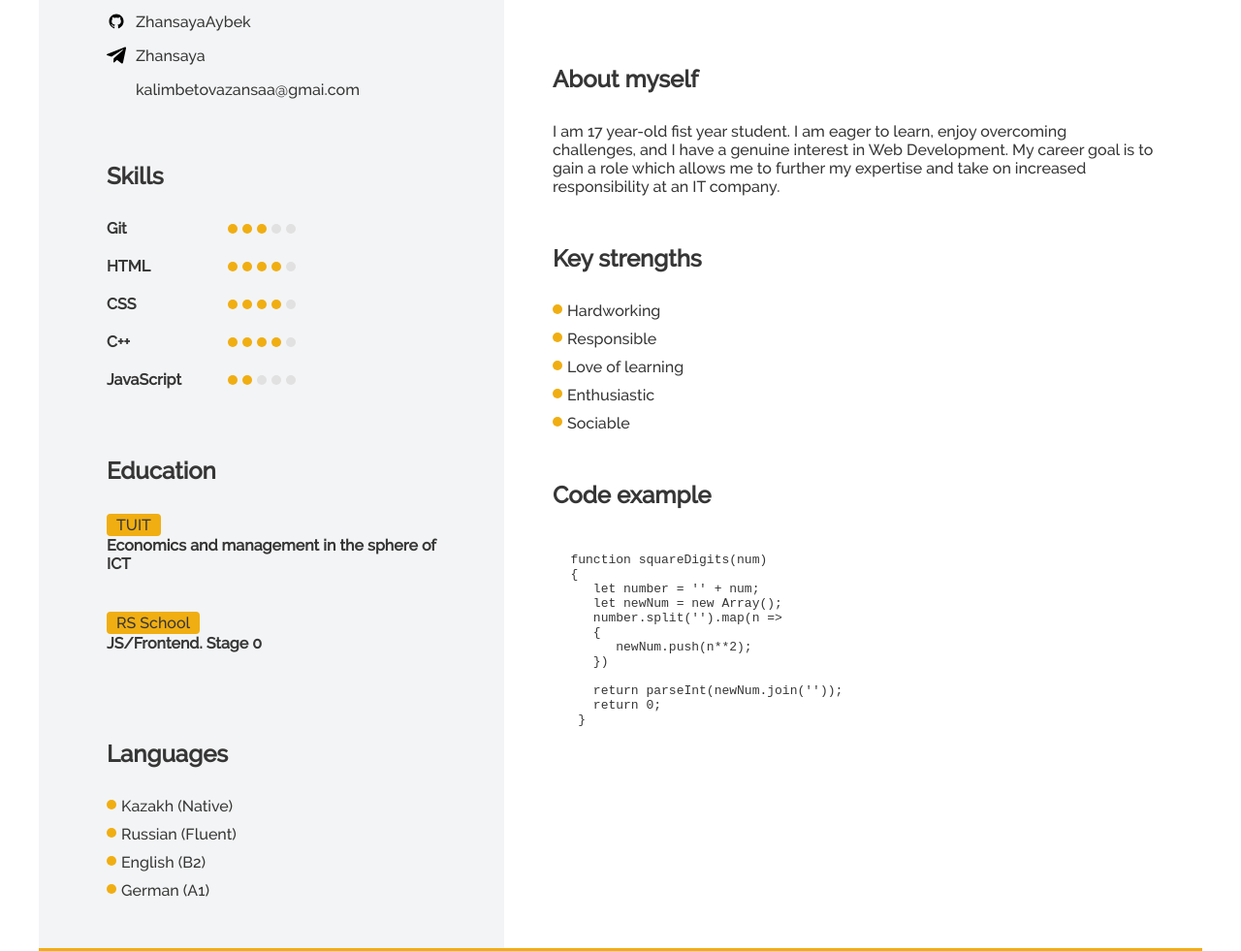
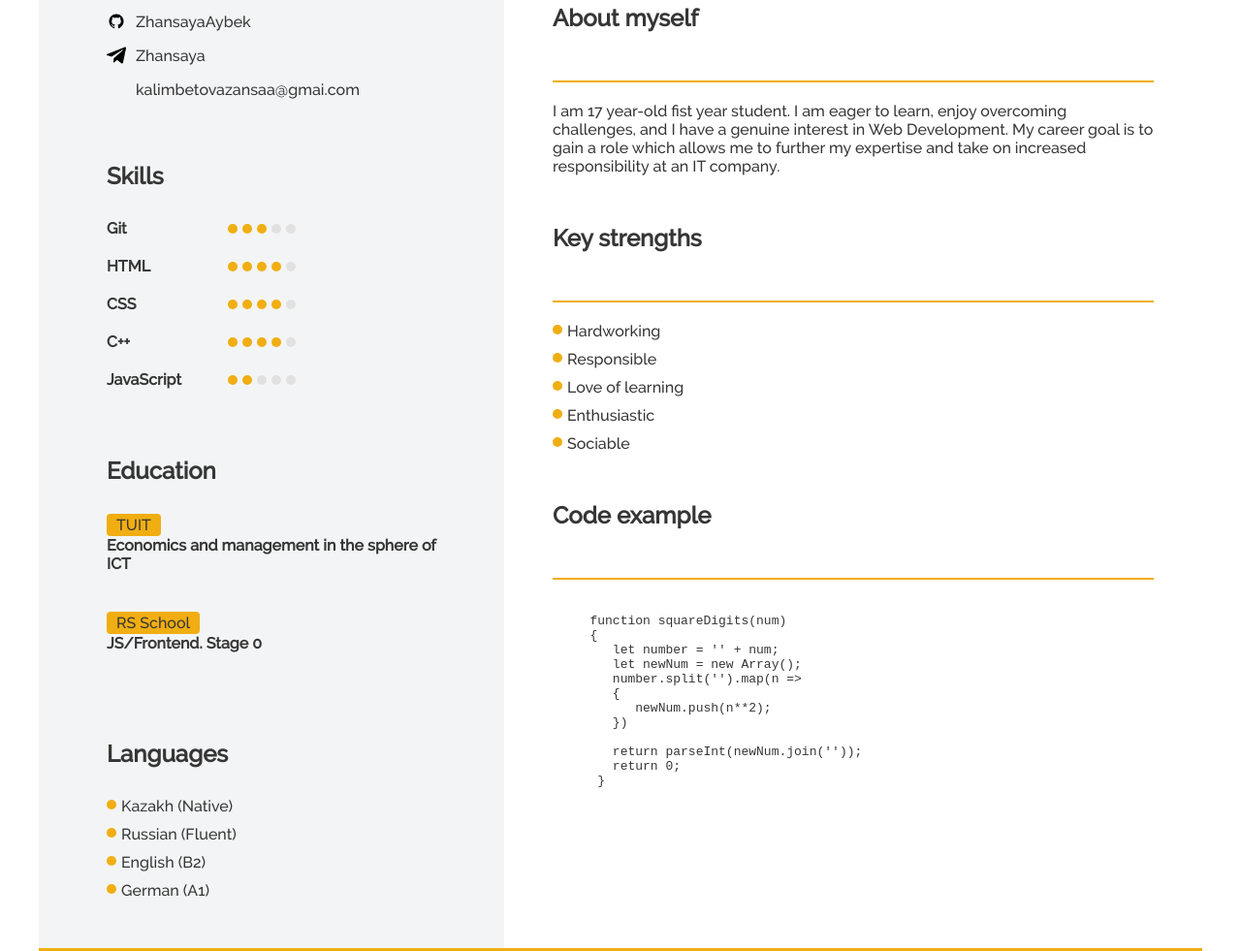
Before and after one commit to ZhansayaAybek/rsschool-cv, a plain HTML site: page index.html in a window 1280 px wide. Shown: the part 432-1413 px from the top of the page at 97% size. Drawn offline with Linux system fonts and the light colour scheme.

Commit message:
fix: change position of code

```diff
--- a/style.css
+++ b/style.css
@@ -267,9 +267,9 @@ body{
 /* Code Style Start */
 .section code {
     position: relative;
-    inset-inline-start: -200px;
+    inset-inline-start: -180px;
   }
-  .divider_grey {
+  .divider_yellow {
     display: block;
     block-size: 2px;
     background-color:var(--main-color);
```
